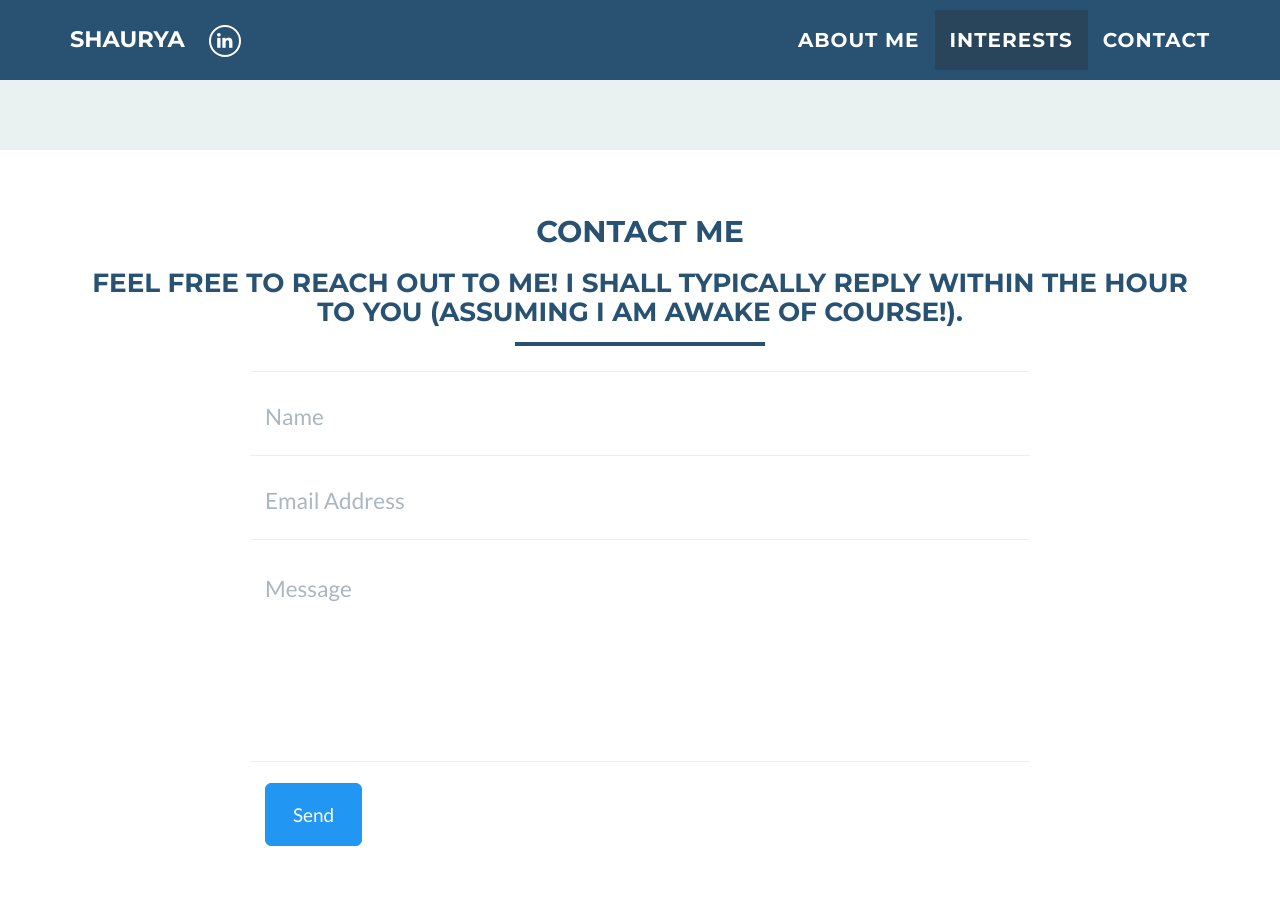
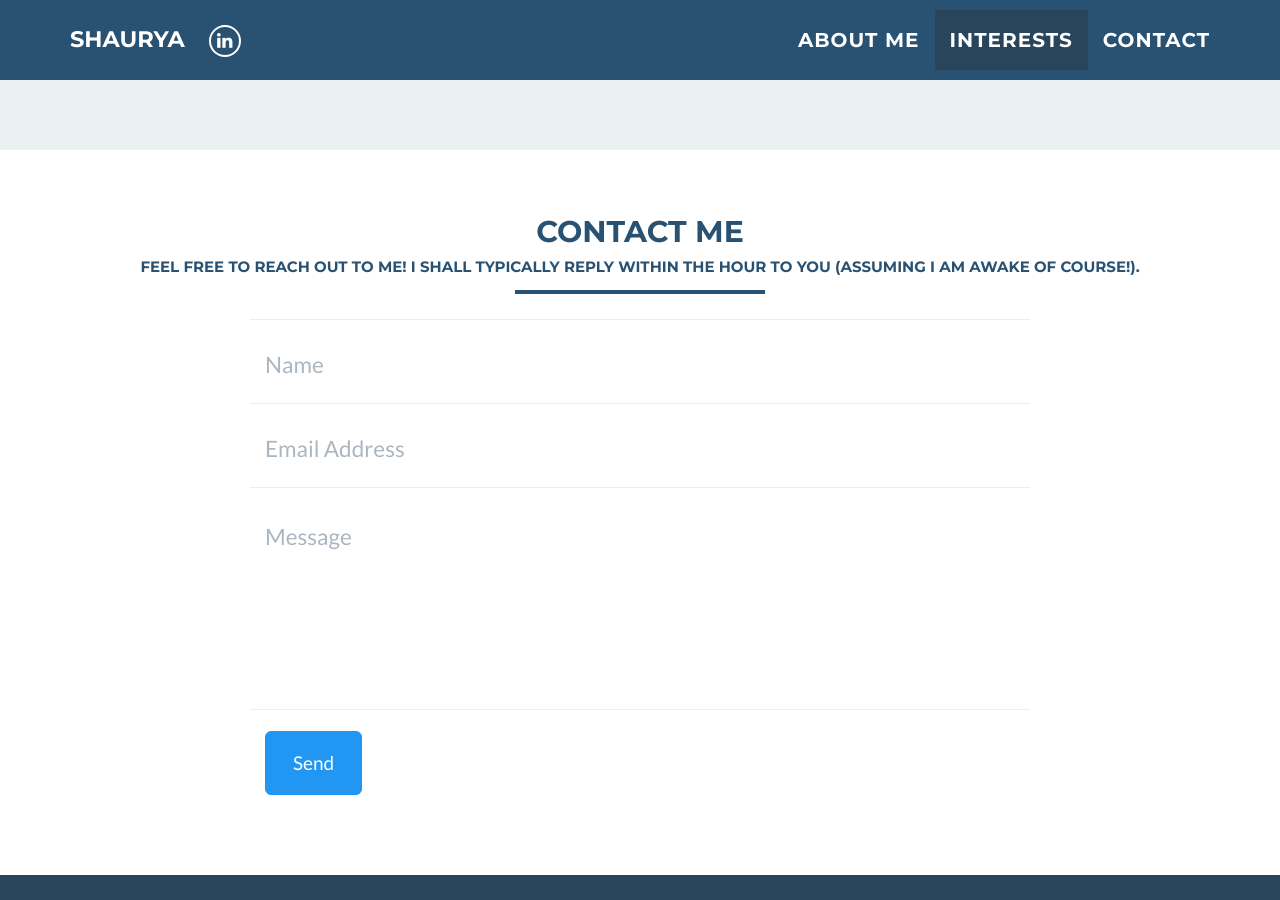
Before and after one commit to shauryashekhar/shauryashekhar.github.io, a Jekyll site: the page built from index.html, in a window 1280 px wide and 900 px high, scrolled down 2312 px. Built offline with Jekyll 4.4.1, drawn with Linux system fonts in a browser that asks for light colours.

Commit message:
Font Change

```diff
--- a/_includes/contact_form.html
+++ b/_includes/contact_form.html
@@ -4,7 +4,7 @@
 		<div class="row">
 			<div class="col-lg-12 text-center">
 				<h2>Contact Me</h2>
-				<h3>Feel free to reach out to me! I shall typically reply within the hour to you (assuming I am awake of course!).</h3>
+				<h5>Feel free to reach out to me! I shall typically reply within the hour to you (assuming I am awake of course!).</h5>
 				<hr />
 			</div>
 		</div>
```
